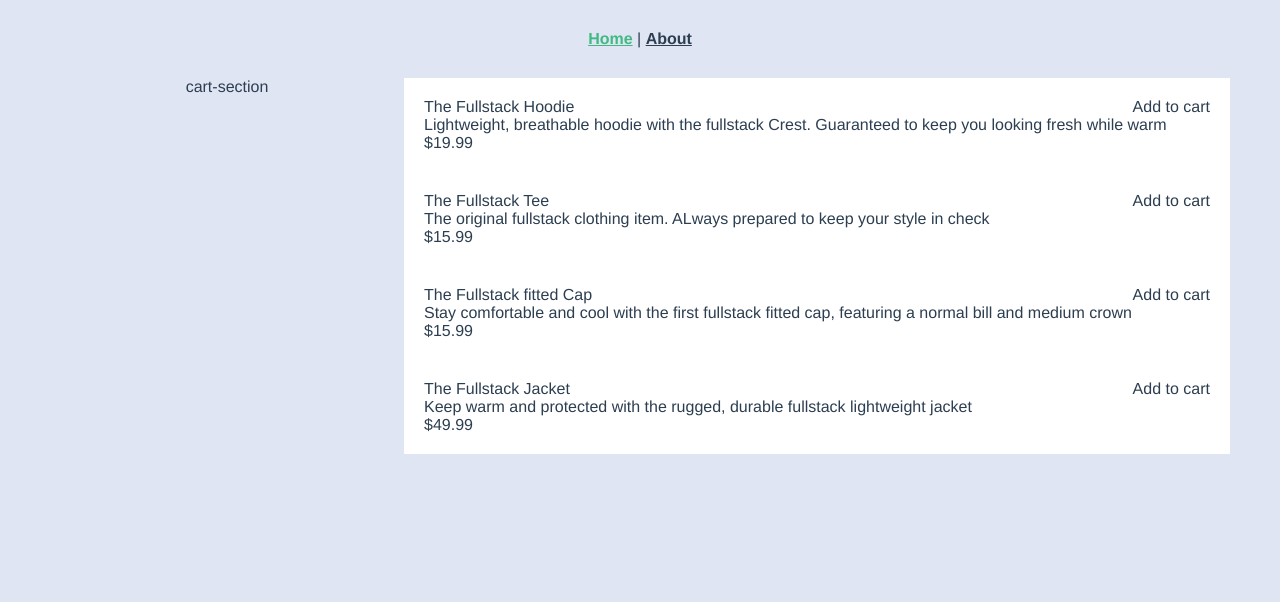
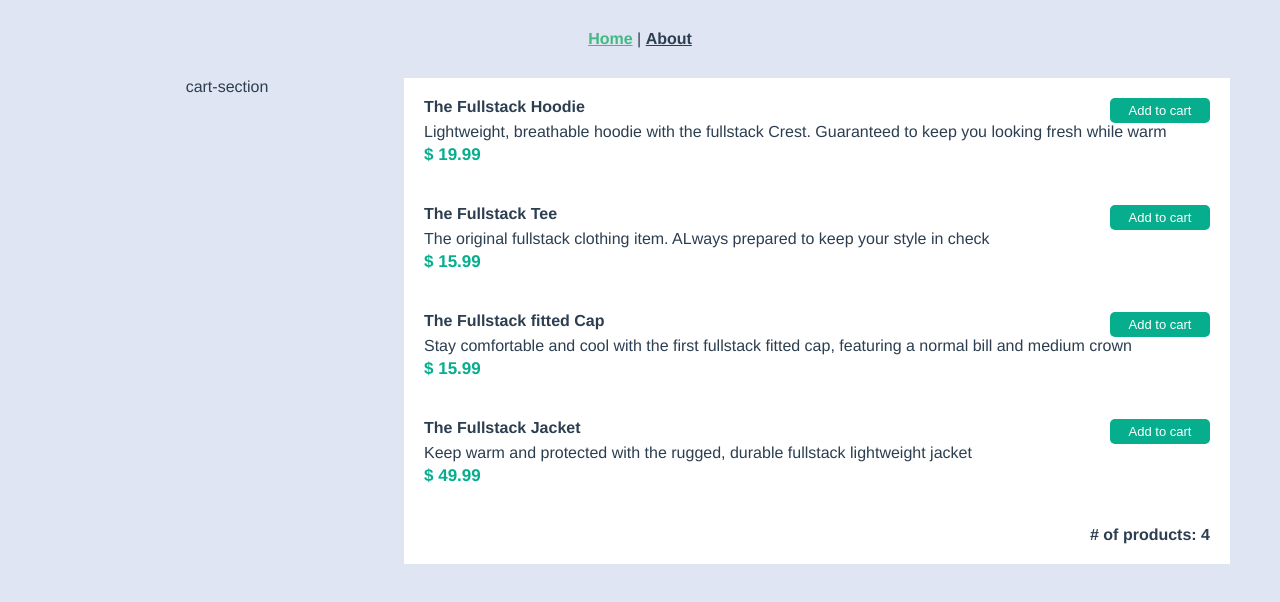
Before and after one commit to pragyaPS/cart-app, a Vue app: page / in a window 1280 px wide. Shown: the top 602 px of the page. Built offline with nearby package versions, Linux system fonts and the light colour scheme.

Commit message:
Styling for product list

```diff
--- a/src/App.vue
+++ b/src/App.vue
@@ -7,8 +7,9 @@
 </template>
 
 <style lang="scss">
-*, *::after,
-*::before{
+*,
+*::after,
+*::before {
   box-sizing: border-box;
   margin: 0;
   padding: 0;
@@ -19,8 +20,41 @@
   -moz-osx-font-smoothing: grayscale;
   text-align: center;
   color: #2c3e50;
-  background-color: #DFE5F3;
+  background-color: #dfe5f3;
   height: 100vh;
+}
+.button {
+  padding: 8px 12px;
+  min-width: 100px;
+  cursor: pointer;
+  font-size: 13px;
+  border-radius: 5px;
+  &.primary {
+    border: none;
+    background-color: #06ae8e;
+    color: white;
+    transition: background-color 0.2s linear, font-weight 0.2s linear;
+    &:hover {
+    background-color: #034a3d;
+    color: white;
+    font-weight: bold;
+  }
+  &:focus {
+    outline: 3px solid #034a3d;
+    outline-offset: 1px;
+    font-weight: bold;
+  }
+  &:active {
+    background-color: #034a3d;
+    border-color: #034a3d;
+    color: white;
+    font-weight: bold;
+  }
+  &:disabled {
+    background-color: #84fbe5;
+    cursor: not-allowed;
+  }
+  }
 }
 
 #nav {
--- a/src/components/Item.vue
+++ b/src/components/Item.vue
@@ -1,9 +1,11 @@
 <template lang="">
   <div class="item-section">
     <div class="item-title">{{ item.itemName }}</div>
-    <div class="add-to-cart-button">Add to cart</div>
+    <div class="add-to-cart-button">
+      <button class="primary button cart">Add to cart</button>
+    </div>
     <div class="item-description">{{ item.itemDescription }}</div>
-    <div class="item-price">{{ item.price }}</div>
+    <div class="item-price">$ {{ item.price }}</div>
   </div>
 </template>
 <script>
@@ -21,8 +23,14 @@ export default {
   justify-items: start;
   padding: 20px;
 }
+.button {
+  &.cart {
+    padding: 5px 8px;
+  }
+}
 .item-title {
   grid-column: 1 / span 7;
+  font-weight: 900;
 }
 .add-to-cart-button {
   grid-column: 8 / span 2;
@@ -30,5 +38,13 @@ export default {
 }
 .item-description {
   grid-column: 1 / span 9;
+  text-align: left;
+}
+.item-price {
+  grid-column: 1 / span 9;
+  color: #06ae8e;
+  font-weight: bold;
+  font-size: 17px;
+  padding-top: 4px;
 }
 </style>
--- a/src/store/mockdata.json
+++ b/src/store/mockdata.json
@@ -3,7 +3,7 @@
         "itemId": 100,
         "itemName": "The Fullstack Hoodie",
         "itemDescription": "Lightweight, breathable hoodie with the fullstack Crest. Guaranteed to keep you looking fresh while warm",
-        "price": "$19.99",
+        "price": "19.99",
         "category": "Hoodies/jacket",
         "founded": "2017",
         "imageUrl": ""
@@ -12,7 +12,7 @@
         "itemId": 101,
         "itemName": "The Fullstack Tee",
         "itemDescription": "The original fullstack clothing item. ALways prepared to keep your style in check",
-        "price": "$15.99",
+        "price": "15.99",
         "category": "",
         "founded": "",
         "imageUrl": ""
@@ -21,7 +21,7 @@
         "itemId": 102,
         "itemName": "The Fullstack fitted Cap",
         "itemDescription": "Stay comfortable and cool with the first fullstack fitted cap, featuring a normal bill and medium crown",
-        "price": "$15.99",
+        "price": "15.99",
         "category": "",
         "founded": "",
         "imageUrl": ""
@@ -30,7 +30,7 @@
         "itemId": 103,
         "itemName": "The Fullstack Jacket",
         "itemDescription": "Keep warm and protected with the rugged, durable fullstack lightweight jacket",
-        "price": "$49.99",
+        "price": "49.99",
         "category": "",
         "founded": "",
         "imageUrl": ""
--- a/src/views/Home.vue
+++ b/src/views/Home.vue
@@ -4,7 +4,9 @@
     <div class="product-list">
       <div v-for="item in itemList" :key="item.itemId">
         <item :item="item" />
+
       </div>
+      <div class="item-count"># of products: {{itemList.length}}</div>
     </div>
   </div>
 </template>
@@ -34,12 +36,18 @@ export default {
   grid-template-columns: minmax(min-content, 30%) 1fr;
   margin: 0 50px;
   background-color: #DFE5F3;
+
   @media (max-width: 480px) {
     grid-template-columns: 1fr;
     margin: 0;
   }
 }
 .product-list{
-  background-color: pink;
+  background-color: white;
+}
+.item-count {
+  text-align: right;
+    padding: 20px;
+    font-weight: bold;
 }
 </style>
```
